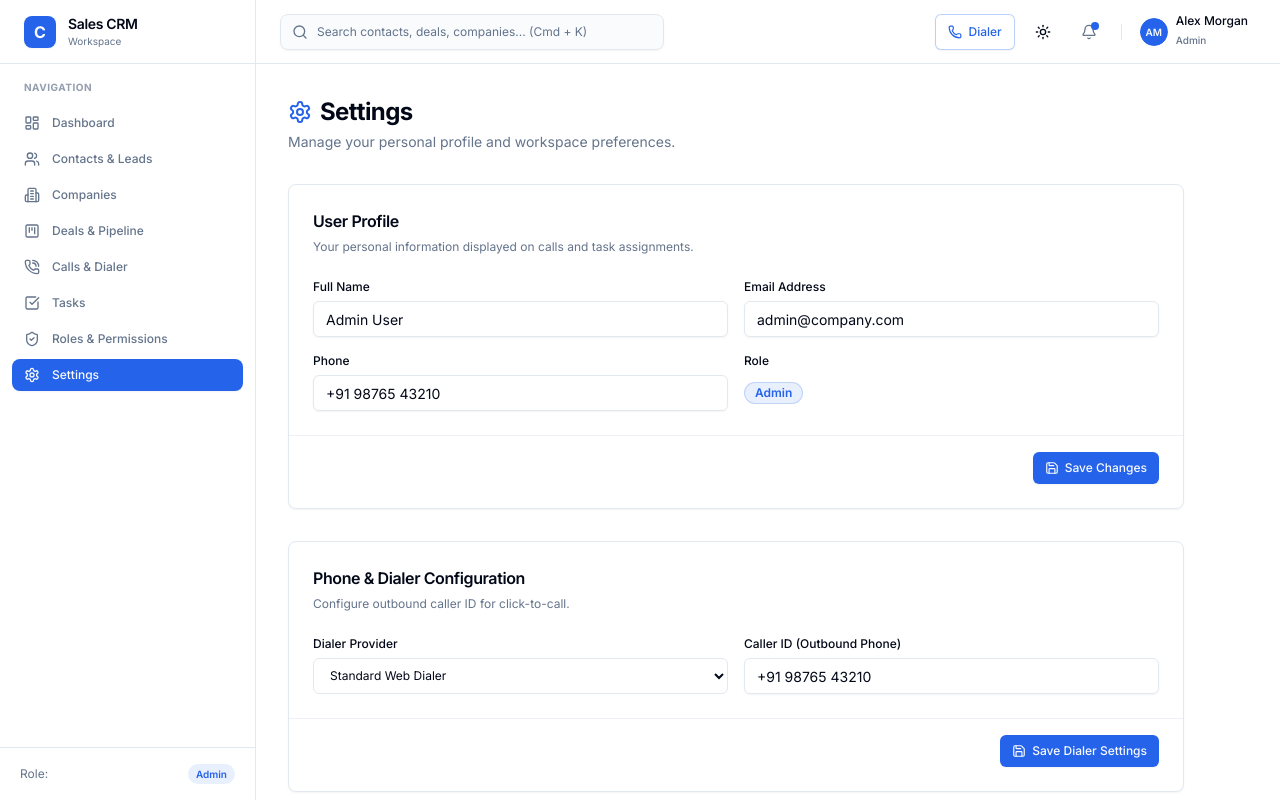
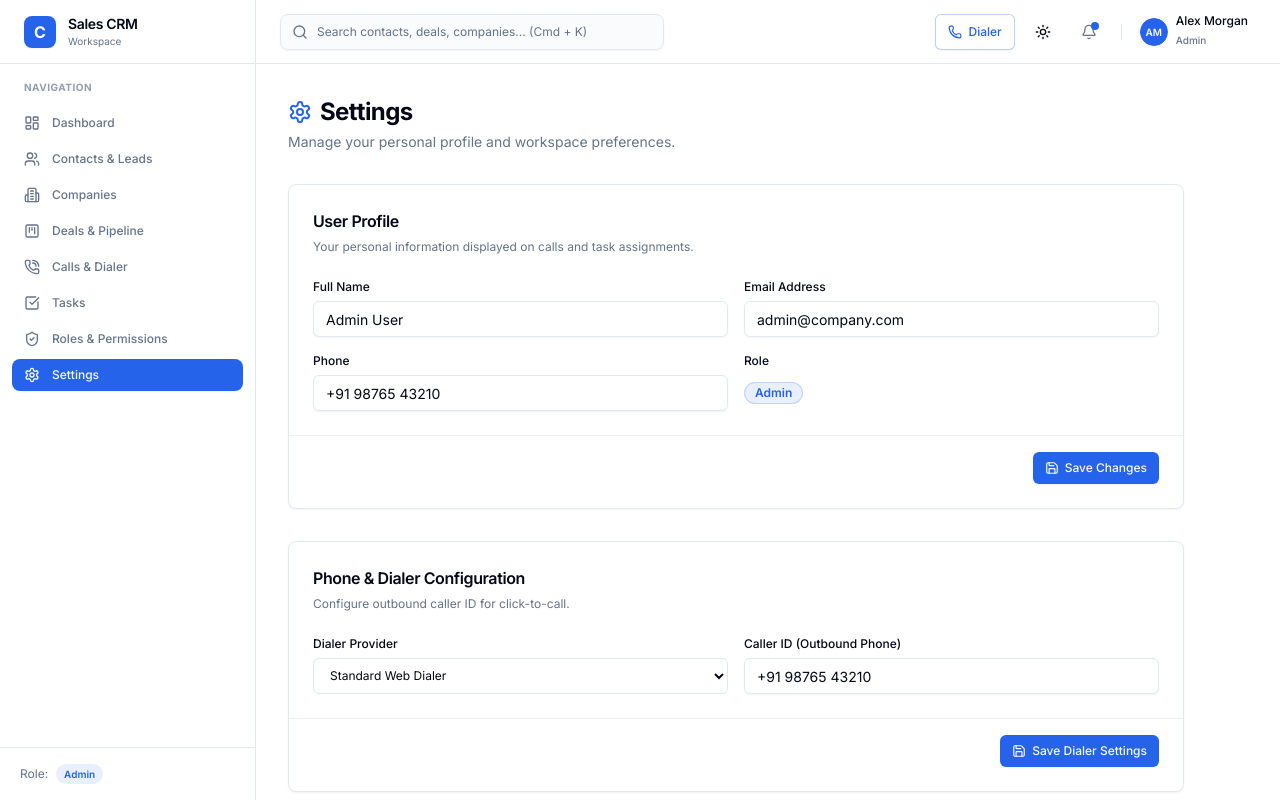
Before and after one commit to Morgan1822/CRM-web, a Next.js app: page /settings in a window 1280 px wide. Built offline with nearby package versions, Linux system fonts and the light colour scheme; no server answers.

Commit message:
fix(ui): remove excessive spacing between Role label and badge in sidebar

```diff
--- a/components/layout/sidebar.tsx
+++ b/components/layout/sidebar.tsx
@@ -77,7 +77,7 @@
 
       {/* Bottom User / Role Card */}
       <div className="p-4 border-t border-border">
-        <div className="flex items-center justify-between text-xs px-1">
+        <div className="flex items-center gap-2 text-xs px-1">
           <span className="text-muted-foreground">Role:</span>
           <span className="font-semibold text-foreground px-2 py-0.5 rounded-full bg-primary/10 text-primary text-[10px]">
             {role || 'Admin'}
```
